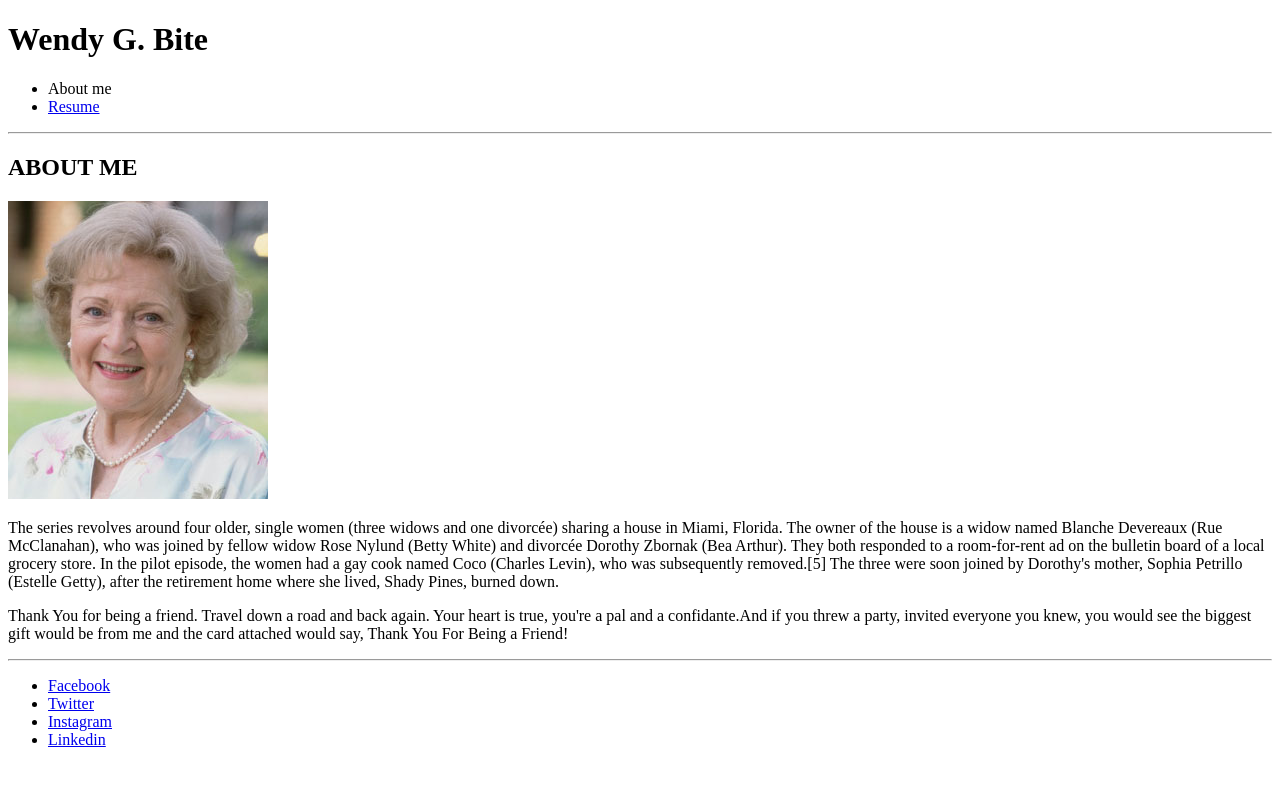
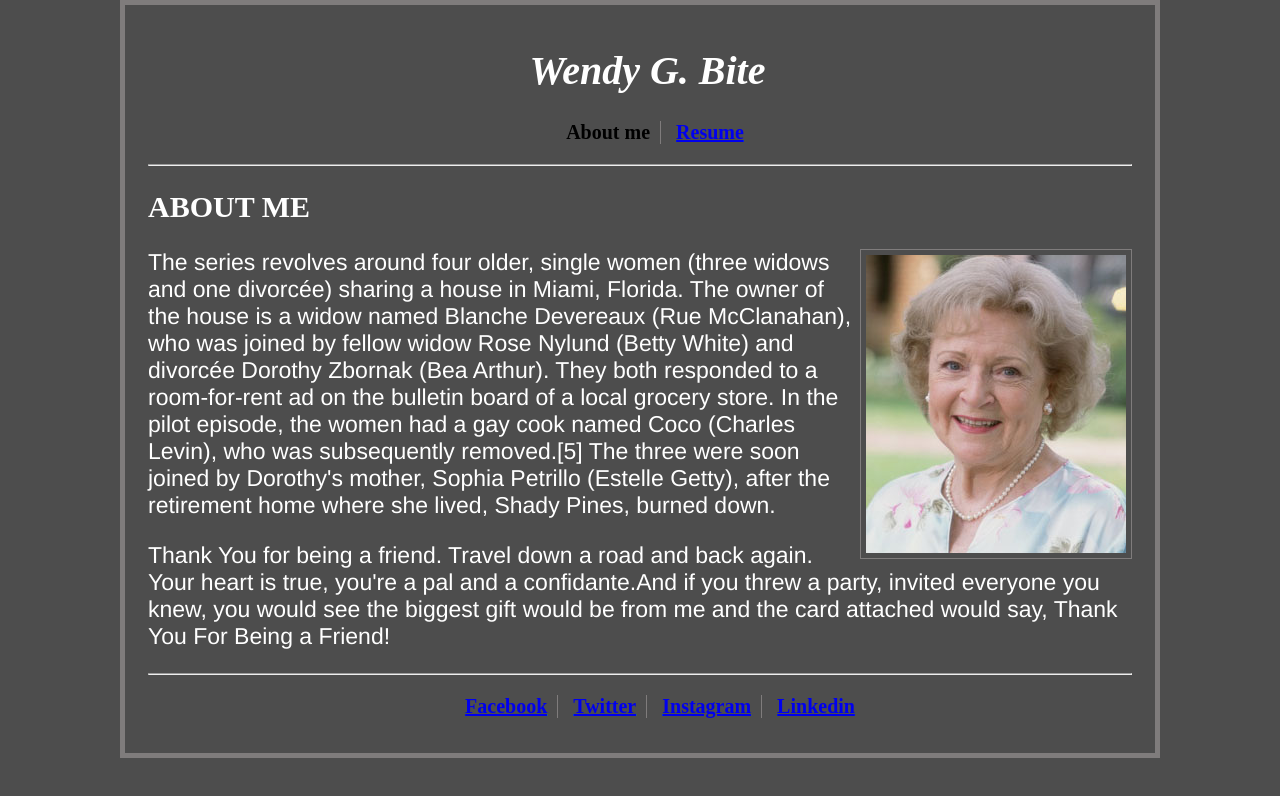
Before and after one commit to danieldidonato/bettyHomework, a plain HTML site: page index.html in a window 1280 px wide. Drawn offline with Linux system fonts and the light colour scheme; files whose address does not match are found by name.

Commit message:
updated style

```diff
--- a/style/app.css
+++ b/style/app.css
@@ -1,5 +1,105 @@
+html {
+	padding:15px;
+   	border:5px solid #7F7C7C;
+   	background-color:#4D4D4D;
+   	max-width: 1000px;
+   	max-height: none;
+   	margin:auto;
+}
+
+.gohan {
+	background-color: #4D4D4D;
+	border-style: #7F7C7C;
+
+}
+
+.topnav {
+	list-style: none;
+	color: white;
+	font-size: 20px;
+	text-align: center;
+}
+
+.topnav-link {
+	display: inline-block;
+	border-right: 1px solid #7F7C7C;
+	padding-right: 10px;
+	font-weight: bold;
+}
+
+.active{
+	color: black;
+	font-weight: bolder;
+
+}
+
+.topnav-noborder {
+	border-right: none;
+	padding-left: 10px;
+	color:#00ff99;
+	text-decoration: underline;
+}
+
+.goku {
+	text-align: center;
+	color: white;
+	font-style: italic;
+	font-size: 40px;
+	padding-left: 15px;
+}
+
+h1 {
+	color:white;
+	font-weight: bold;
+	font-size: 30px;
+}
 
 
-title {
+img {
+	display: block;
+	float: right;
+	padding:5px;
+   	border:1px solid #7F7C7C;
+   	background-color:#4D4D4D;
+
+}
+
+p {
+	display: block;
+	color: white;
+	font-size: 23px;
+	font-family: helvetica;
+
+}
+
+.bottomnav {
+	list-style: none;
+	color: white;
+	font-size: 20px;
 	text-align: center;
+
 }
+
+.bottomnav-link {
+	display: inline-block;
+	border-right: 1px solid #7F7C7C;
+	padding-right: 10px;
+	padding-left: 10px;
+	font-weight: bold;
+	text-decoration: underline;
+	color:#00ff99;
+}
+
+.bottomnav-noborder {
+	border-right: none;
+	padding-left: 10px;
+}
+
+
+.topnav-link:not(.active):hover {
+	text-decoration: underline;
+}
+
+.bottomnav-link:hover {
+	text-decoration: underline;
+}
```
